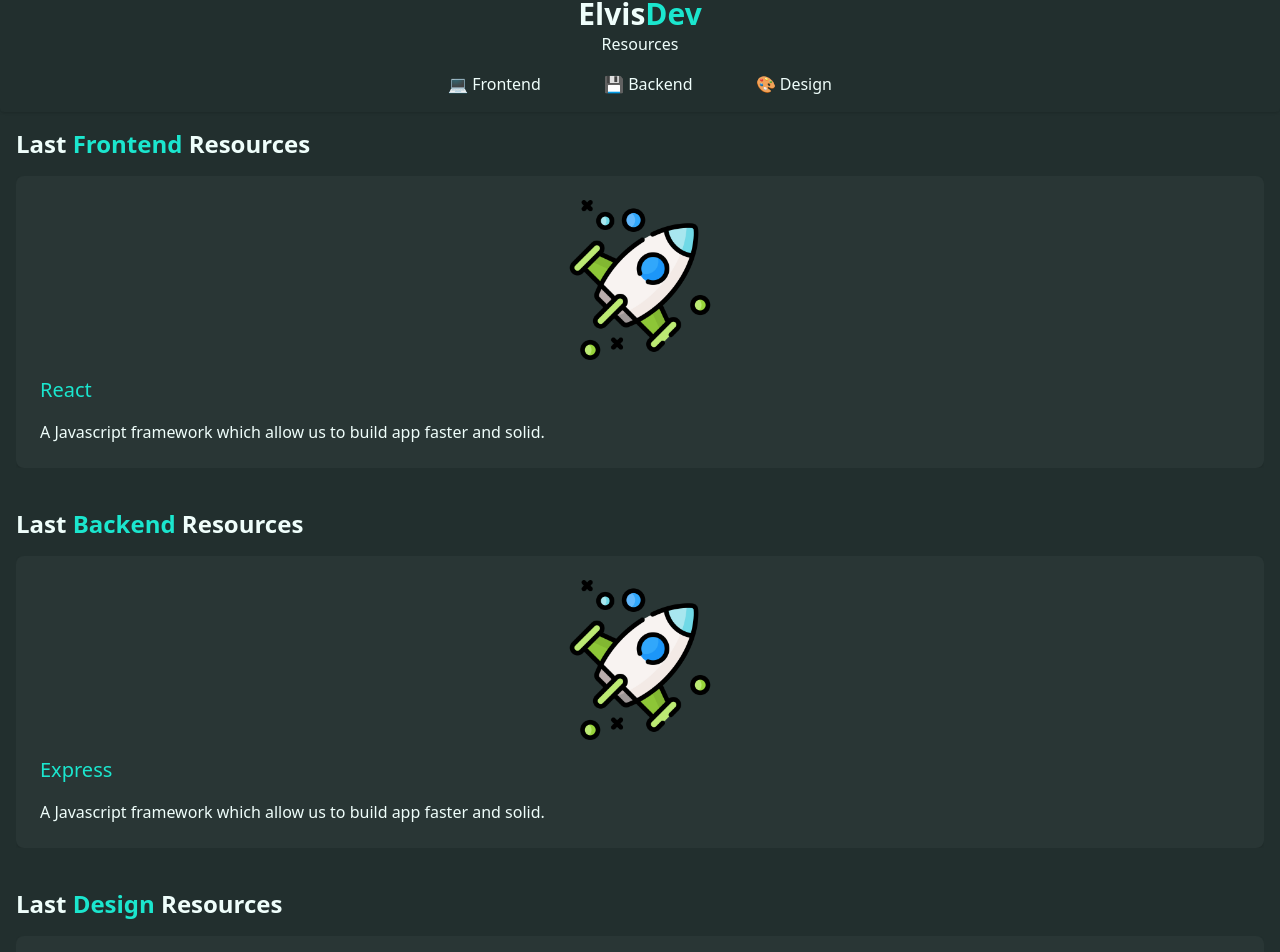
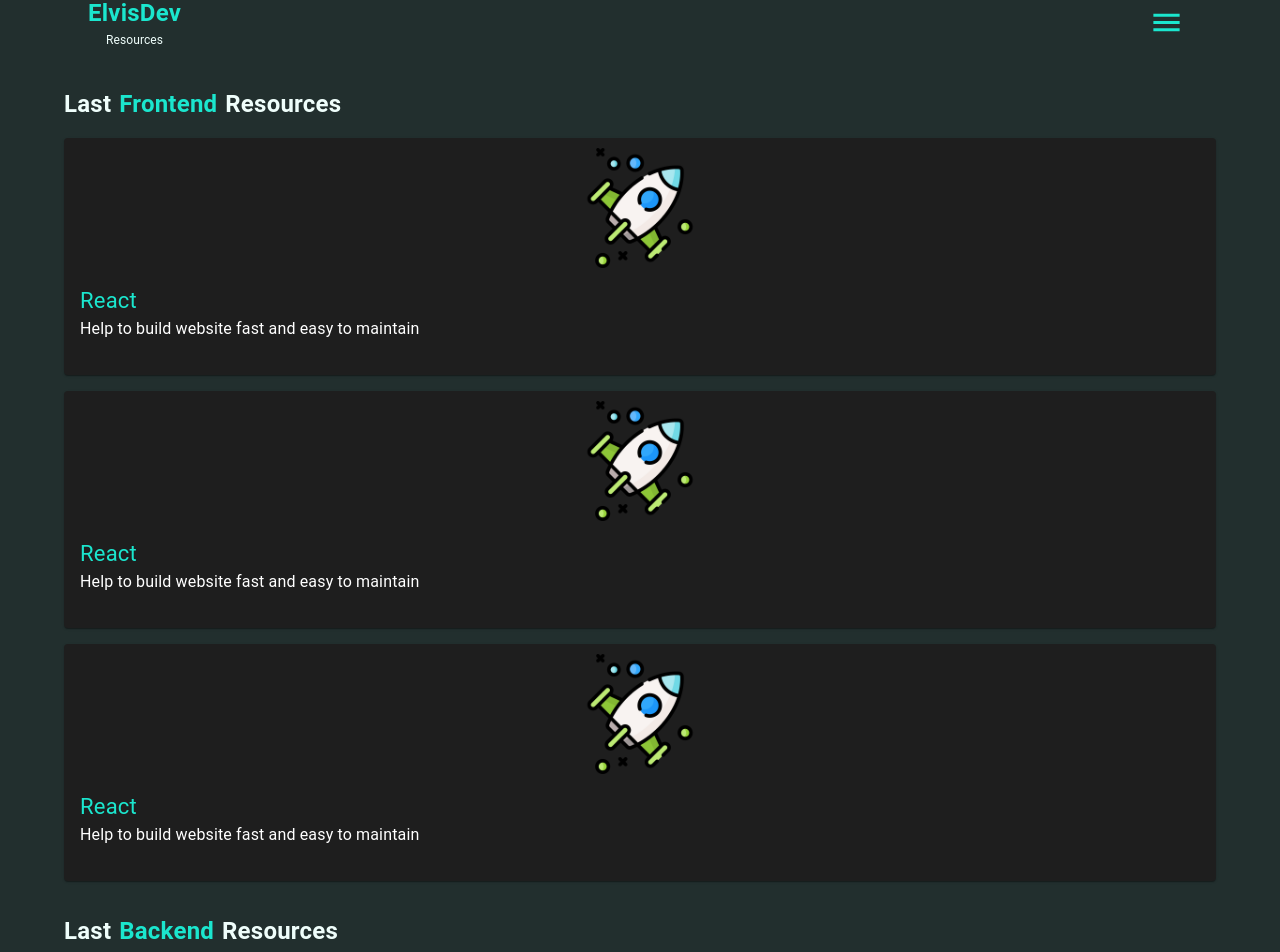
Before and after one commit to Elvis2280/elvisdev-resources, a Next.js app: page / in a window 1280 px wide. Shown: the part 20-972 px from the top of the page. Built offline with nearby package versions, Linux system fonts and the light colour scheme.

Commit message:
created home page

```diff
--- a/pages/_app.tsx
+++ b/pages/_app.tsx
@@ -1,6 +1,29 @@
+import MainLayout from '@/src/layout/MainLayout';
 import '@/styles/globals.css';
+import { createTheme, ThemeProvider } from '@mui/material';
 import type { AppProps } from 'next/app';
 
 export default function App({ Component, pageProps }: AppProps) {
-  return <Component {...pageProps} />;
+  const theme = createTheme({
+    palette: {
+      primary: {
+        main: '#1BE6CE',
+        light: '#EFFEFB',
+        dark: '#048179',
+      },
+      //@ts-ignore
+      bgcontrast: {
+        main: '#293635',
+      },
+      mode: 'dark',
+    },
+  });
+
+  return (
+    <ThemeProvider theme={theme}>
+      <MainLayout>
+        <Component {...pageProps} />
+      </MainLayout>
+    </ThemeProvider>
+  );
 }
--- a/pages/index.tsx
+++ b/pages/index.tsx
@@ -1,12 +1,31 @@
 import Head from 'next/head';
 import { Inter } from '@next/font/google';
-import CardResource from '@/src/components/CardResource';
+
+import {
+  Box,
+  Button,
+  Card,
+  CardContent,
+  CardMedia,
+  Container,
+  Grid,
+  IconButton,
+  List,
+  ListItemButton,
+  ListItemIcon,
+  ListItemText,
+  Stack,
+  Toolbar,
+  Typography,
+} from '@mui/material';
+import { useState } from 'react';
 import Image from 'next/image';
-import { Card } from 'flowbite-react';
+import useBuildCards from '@/src/hooks/home_hooks/useBuildCards';
 
 const inter = Inter({ subsets: ['latin'] });
 
 export default function Home() {
+  const { cardList } = useBuildCards();
   return (
     <>
       <Head>
@@ -18,96 +37,72 @@ export default function Home() {
         <meta name="viewport" content="width=device-width, initial-scale=1" />
         <link rel="icon" href="/favicon.ico" />
       </Head>
-      <main className="flex flex-col gap-y-4 overflow-x-hidden">
-        <aside className="flex flex-col gap-y-4 px-4 bg-blacklight py-4 rounded-br rounded-bl shadow">
-          <div>
-            <h1 className=" text-center text-main-50 text-3xl font-bold">
-              Elvis<span className=" text-main-400">Dev</span>
-            </h1>
-            <p className="text-center font-light text-main-50">Resources</p>
-          </div>
-          <div>
-            <nav>
-              <ul className="flex justify-between text-main-50 max-w-sm mx-auto">
-                <li>💻 Frontend</li>
-                <li>💾 Backend</li>
-                <li>🎨 Design</li>
-              </ul>
-            </nav>
-          </div>
-        </aside>
-        <div className="px-4 flex flex-col gap-y-10">
-          <section className="flex flex-col gap-y-4">
-            <h2 className="text-2xl text-main-50 font-bold">
-              Last <span className="text-main-400">Frontend</span> Resources
-            </h2>
-
-            <div className="flex overflow-x-scroll gap-x-3">
-              <CardResource
-                title="React"
-                imageLink=""
-                description="A Javascript framework which allow us to build app faster and solid."
-              />
-              <CardResource
-                title="React"
-                imageLink=""
-                description="A Javascript framework which allow us to build app faster and solid."
-              />
-              <CardResource
-                title="React"
-                imageLink=""
-                description="A Javascript framework which allow us to build app faster and solid."
-              />
-            </div>
-          </section>
-
-          <section className="flex flex-col gap-y-4 ">
-            <h2 className="text-2xl text-main-50 font-bold">
-              Last <span className="text-main-400">Backend</span> Resources
-            </h2>
-            <div className="flex overflow-x-scroll gap-x-3">
-              <CardResource
-                title="Express"
-                imageLink=""
-                description="A Javascript framework which allow us to build app faster and solid."
-              />
-              <CardResource
-                title="React"
-                imageLink=""
-                description="A Javascript framework which allow us to build app faster and solid."
-              />
-              <CardResource
-                title="React"
-                imageLink=""
-                description="A Javascript framework which allow us to build app faster and solid."
-              />
-            </div>
-          </section>
-
-          <section className="flex flex-col gap-y-4 ">
-            <h2 className="text-2xl text-main-50 font-bold">
-              Last <span className="text-main-400">Design</span> Resources
-            </h2>
-            <div className="flex overflow-x-scroll gap-x-3">
-              <CardResource
-                title="Express"
-                imageLink=""
-                description="A Javascript framework which allow us to build app faster and solid."
-              />
-              <CardResource
-                title="React"
-                imageLink=""
-                description="A Javascript framework which allow us to build app faster and solid."
-              />
-              <CardResource
-                title="React"
-                imageLink=""
-                description="A Javascript framework which allow us to build app faster and solid."
-              />
-            </div>
-          </section>
-        </div>
-      </main>
+      <Stack my={4} spacing={4}>
+        <Box>
+          <Typography
+            color={'primary.light'}
+            fontSize={24}
+            fontWeight="bold"
+            marginBottom={2}
+          >
+            Last
+            <Typography
+              marginX={1}
+              fontSize={24}
+              fontWeight="bold"
+              component={'span'}
+              color={'primary'}
+            >
+              Frontend
+            </Typography>
+            Resources
+          </Typography>
+          {/* Frontend list card */}
+          <Stack spacing={2}>{cardList}</Stack>
+        </Box>
+        <Box>
+          <Typography
+            marginBottom={2}
+            color={'primary.light'}
+            fontSize={24}
+            fontWeight="bold"
+          >
+            Last
+            <Typography
+              marginX={1}
+              fontSize={24}
+              fontWeight="bold"
+              component={'span'}
+              color={'primary'}
+            >
+              Backend
+            </Typography>
+            Resources
+          </Typography>
+          <Stack spacing={2}>{cardList}</Stack>
+        </Box>
+        <Box>
+          <Typography
+            marginBottom={2}
+            color={'primary.light'}
+            fontSize={24}
+            fontWeight="bold"
+          >
+            Last
+            <Typography
+              marginX={1}
+              fontSize={24}
+              fontWeight="bold"
+              component={'span'}
+              color={'primary'}
+            >
+              Design
+            </Typography>
+            Resources
+          </Typography>
+          <Stack spacing={2}>{cardList}</Stack>
+        </Box>
+      </Stack>
     </>
   );
 }
--- a/src/hooks/home_hooks/useBuildCards.tsx
+++ b/src/hooks/home_hooks/useBuildCards.tsx
@@ -1,7 +1,47 @@
-import React from 'react';
+import { Card, CardContent, Typography } from '@mui/material';
+import { Box } from '@mui/system';
+import Image from 'next/image';
+import React, { useEffect, useState } from 'react';
 
-type Props = {};
+const exampleData = [1, 2, 3];
 
-export default function useBuildCards({}: Props) {
-  return {};
+export default function useBuildCards() {
+  const [cardList, setCardList] = useState<null | JSX.Element[] | []>(null);
+
+  useEffect(() => {
+    buildListCard();
+  }, []);
+
+  const buildListCard = async () => {
+    const listCard = exampleData.map((card) => {
+      return (
+        <Card key={card} sx={{ paddingY: '10px' }}>
+          <Box
+            display={'block'}
+            height={120}
+            component={'picture'}
+            position="relative"
+          >
+            <Image
+              src={'/rocket.png'}
+              alt="React Logo"
+              fill
+              style={{ objectFit: 'contain' }}
+            />
+          </Box>
+          <CardContent>
+            <Typography fontSize={22} color="primary" component={'h3'}>
+              React
+            </Typography>
+            <Typography component={'p'}>
+              Help to build website fast and easy to maintain
+            </Typography>
+          </CardContent>
+        </Card>
+      );
+    });
+
+    setCardList(listCard);
+  };
+  return { cardList };
 }
--- /dev/null
+++ b/src/layout/MainLayout.tsx
@@ -0,0 +1,140 @@
+import {
+  Box,
+  Container,
+  Fade,
+  FormControl,
+  FormControlLabel,
+  Grid,
+  IconButton,
+  List,
+  ListItemButton,
+  ListItemIcon,
+  ListItemText,
+  Slide,
+  Stack,
+  Toolbar,
+  Typography,
+} from '@mui/material';
+import React, { useState } from 'react';
+import MenuIcon from '@mui/icons-material/Menu';
+import CloseIcon from '@mui/icons-material/Close';
+import LaptopIcon from '@mui/icons-material/Laptop';
+import DataObjectIcon from '@mui/icons-material/DataObject';
+import ColorLensIcon from '@mui/icons-material/ColorLens';
+type Props = {
+  children: React.ReactNode;
+};
+
+export default function MainLayout({ children }: Props) {
+  const [menuMobile, setMenuMobile] = useState(false);
+  const [menuOptSelected, setMenuOptSelected] = useState(0);
+
+  const handleMenuMobile = () => {
+    setMenuMobile((pastVal) => !pastVal);
+  };
+
+  const handleListItemClick = (
+    event: React.MouseEvent<HTMLDivElement, MouseEvent>,
+    index: number,
+  ) => {
+    setMenuOptSelected(index);
+  };
+  return (
+    <main
+      style={{
+        position: 'relative',
+        minHeight: '100vh',
+        overflow: 'hidden',
+        paddingTop: '10px',
+      }}
+    >
+      <Container>
+        <Grid item xs={12}>
+          <Toolbar style={{ display: 'flex', justifyContent: 'space-between' }}>
+            <Stack>
+              <Typography fontSize={24} fontWeight="bold" color={'primary'}>
+                ElvisDev
+              </Typography>
+              <Typography
+                textAlign={'center'}
+                fontSize={12}
+                typography={'p'}
+                color="primary.light"
+              >
+                Resources
+              </Typography>
+            </Stack>
+
+            <IconButton onClick={handleMenuMobile}>
+              {menuMobile ? (
+                <CloseIcon fontSize="large" color="primary" />
+              ) : (
+                <MenuIcon fontSize="large" color="primary" />
+              )}
+            </IconButton>
+          </Toolbar>
+        </Grid>
+        <Grid container spacing={2}>
+          <Grid item xs={12}>
+            {children}
+          </Grid>
+        </Grid>
+      </Container>
+
+      {/* Mobile Menu */}
+      <Slide direction="left" in={menuMobile} mountOnEnter unmountOnExit>
+        <Box
+          //   sx={{
+          //     display: menuMobile ? 'block' : 'none',
+          //     background: '#293635',
+          //     transform: menuMobile ? 'translateX(0)' : 'translateX(100vh)',
+          //     transition: 'all 400ms',
+          //   }}
+          position={'fixed'}
+          top={0}
+          height={'100vh'}
+          width={'75vw'}
+          right={0}
+          zIndex={2}
+          bgcolor={'#293635'}
+        >
+          <Box>
+            <IconButton onClick={handleMenuMobile}>
+              <CloseIcon fontSize="large" color="primary" />
+            </IconButton>
+          </Box>
+          <List sx={{ color: 'white' }} component={'nav'}>
+            <ListItemButton
+              selected={menuOptSelected === 0}
+              onClick={(event) => handleListItemClick(event, 0)}
+            >
+              <ListItemIcon>
+                <LaptopIcon color="primary" />
+              </ListItemIcon>
+              <ListItemText primary="Frontend" />
+            </ListItemButton>
+            <ListItemButton
+              selected={menuOptSelected === 1}
+              onClick={(event) => handleListItemClick(event, 1)}
+            >
+              <ListItemIcon>
+                <DataObjectIcon color="primary" />
+              </ListItemIcon>
+              <ListItemText primary="Backend" />
+            </ListItemButton>
+
+            <ListItemButton
+              selected={menuOptSelected === 3}
+              onClick={(event) => handleListItemClick(event, 3)}
+            >
+              <ListItemIcon>
+                <ColorLensIcon color="primary" />
+              </ListItemIcon>
+              <ListItemText primary="Design" />
+            </ListItemButton>
+          </List>
+        </Box>
+      </Slide>
+    </main>
+  );
+}
--- a/styles/globals.css
+++ b/styles/globals.css
@@ -1,6 +1,8 @@
 body {
   background-color: #222F2E;
 }
-@tailwind base;
-@tailwind components;
-@tailwind utilities;
+
+body{
+  margin: 0;
+  padding: 0;
+}
--- a/tailwind.config.js
+++ b/tailwind.config.js
@@ -8,7 +8,7 @@ module.exports = {
     './src/**/*.{ts,tsx}',
     './public/**/*.html',
   ],
-  plugins: [require('flowbite/plugin')],
+  plugins: [],
   theme: {
     colors: {
       mainBlack: '#222F2E',
```
Also changed, not shown: package.json (+17 -4 lines), sm.json (added, +7 -0 lines), 1 other file (tests, documents, lock files or other folders).
